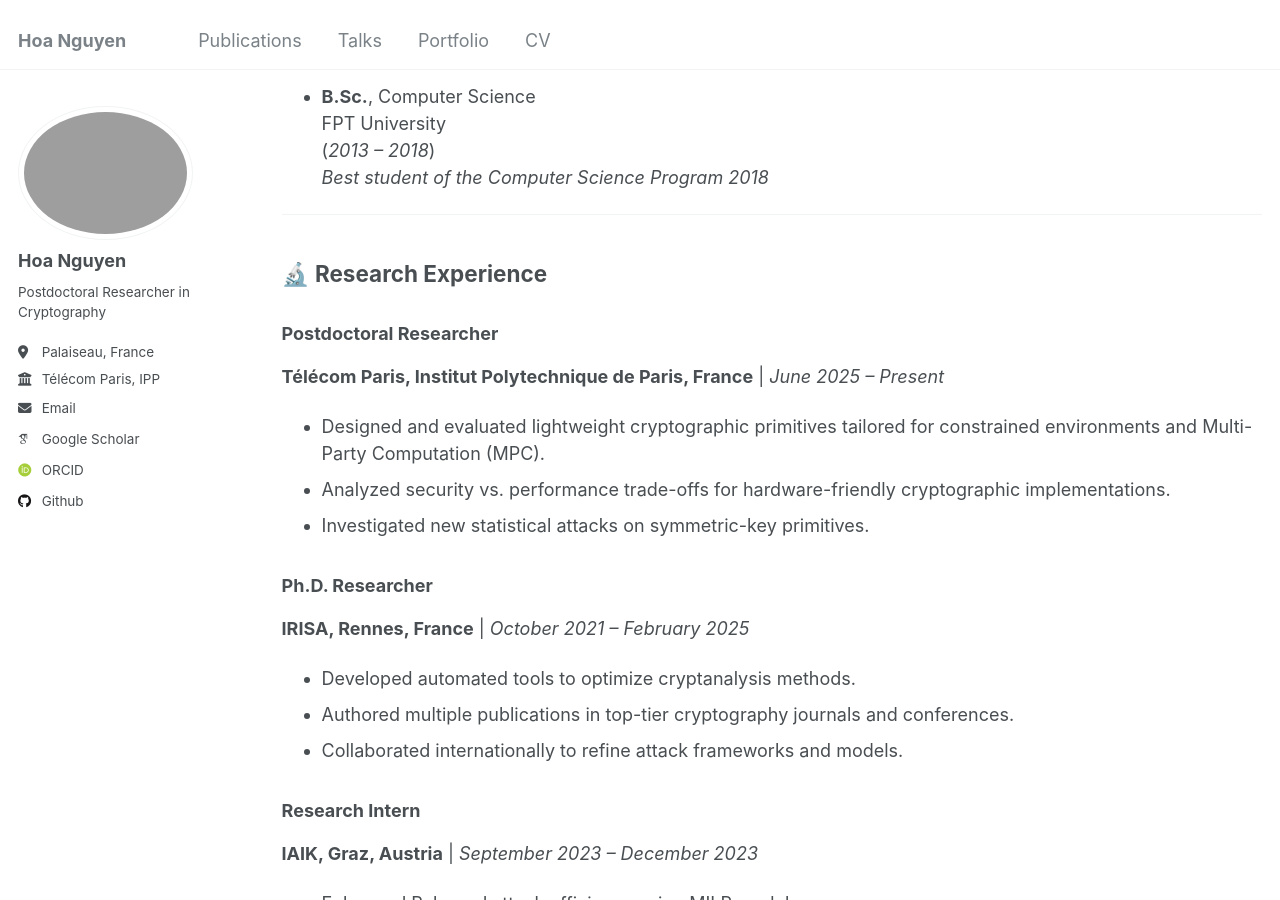
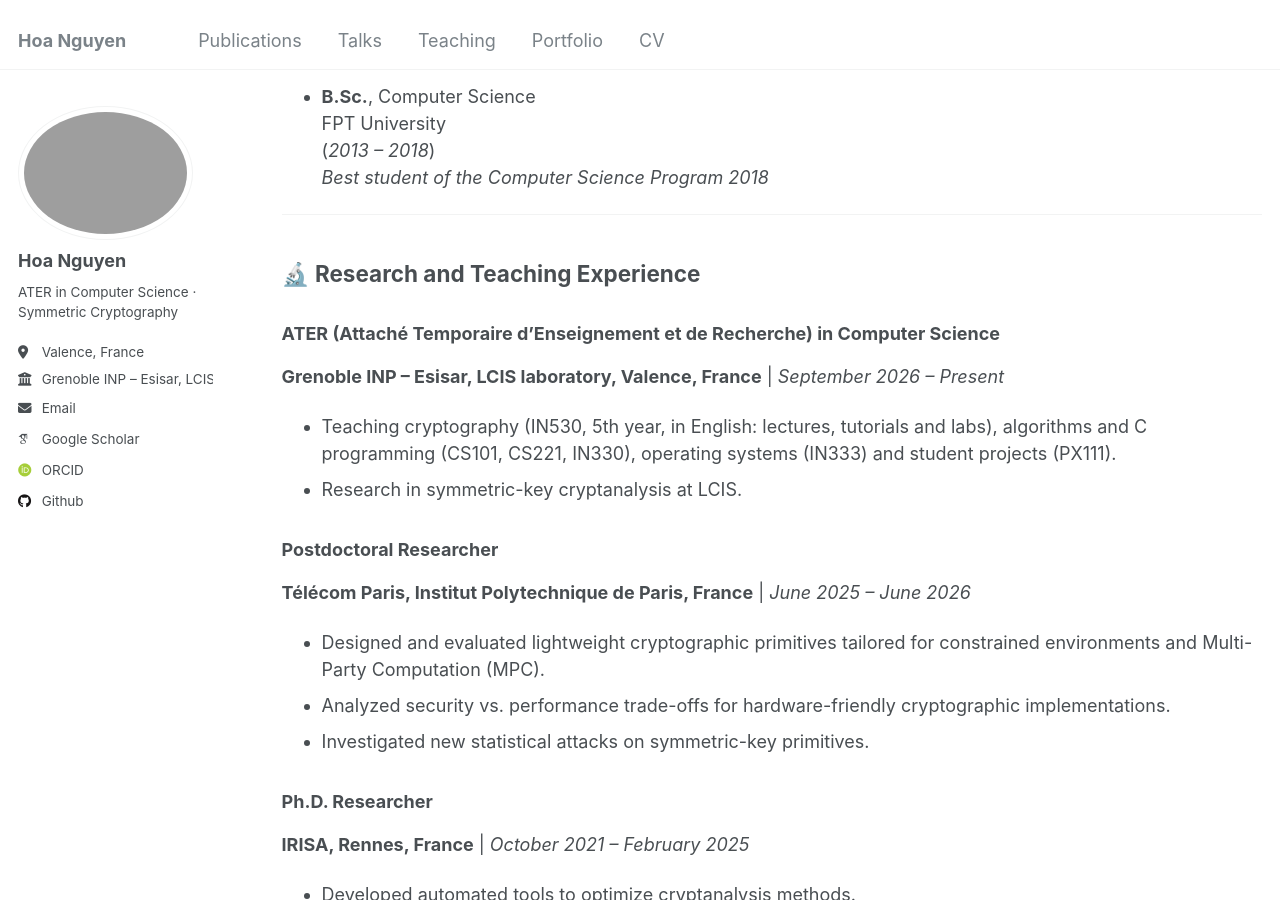
Before and after one commit to HoaNP/HoaNP.github.io, a Jekyll site: the page built from _pages/cv.md, in a window 1280 px wide and 900 px high, scrolled down 404 px. Built offline with Jekyll 4.4.1, drawn with Linux system fonts in a browser that asks for light colours; some web fonts are replaced; some of the changed text lies outside the part shown.

Commit message:
Update 2027

```diff
--- a/_config.yml
+++ b/_config.yml
@@ -11,7 +11,7 @@ locale                   : "en-FR"
 title                    : "Hoa Nguyen"
 title_separator          : "-"
 name                     : &name "Hoa Nguyen"
-description              : &description "personal description"
+description              : &description "Hoa Nguyen — ATER in Computer Science at Grenoble INP – Esisar (LCIS). Research in symmetric-key cryptanalysis and automated (MILP-based) cryptanalysis tools."
 url                      : https://hoanp.github.io # the base hostname & protocol for your site e.g. "https://[your GitHub username].github.io"
 baseurl                  : "" # the subpath of your site, e.g. "/blog"
 repository               : "hoanp/HoaNP.github.io"
@@ -24,9 +24,9 @@ author:
   avatar           : "profile.jpg"
   name             : "Hoa Nguyen"
   pronouns         : # example: "she/her"
-  bio              : "Postdoctoral Researcher in Cryptography"
-  location         : "Palaiseau, France"
-  employer         : "Télécom Paris, IPP"
+  bio              : "ATER in Computer Science · Symmetric Cryptography"
+  location         : "Valence, France"
+  employer         : "Grenoble INP – Esisar, LCIS"
   uri              : # URL
   email            : "phn.hoanguyen@gmail.com"
 
--- a/_data/navigation.yml
+++ b/_data/navigation.yml
@@ -11,8 +11,8 @@ main:
   - title: "Talks"
     url: /talks/
 
-  # - title: "Teaching"
-  #   url: /teaching/
+  - title: "Teaching"
+    url: /teaching/
 
   - title: "Portfolio"
     url: /portfolio/
--- a/_pages/cv.md
+++ b/_pages/cv.md
@@ -26,10 +26,16 @@ redirect_from:
 
 ---
 
-## 🔬 Research Experience
+## 🔬 Research and Teaching Experience
+
+### **ATER (Attaché Temporaire d'Enseignement et de Recherche) in Computer Science**
+**Grenoble INP – Esisar, LCIS laboratory, Valence, France** | *September 2026 – Present*
+
+- Teaching cryptography (IN530, 5th year, in English: lectures, tutorials and labs), algorithms and C programming (CS101, CS221, IN330), operating systems (IN333) and student projects (PX111).
+- Research in symmetric-key cryptanalysis at LCIS.
 
 ### **Postdoctoral Researcher**
-**Télécom Paris, Institut Polytechnique de Paris, France** | *June 2025 – Present*
+**Télécom Paris, Institut Polytechnique de Paris, France** | *June 2025 – June 2026*
 
 - Designed and evaluated lightweight cryptographic primitives tailored for constrained environments and Multi-Party Computation (MPC).
 - Analyzed security vs. performance trade-offs for hardware-friendly cryptographic implementations.
```
Also changed, not shown: other parts of _pages/cv.md (+2 -0 lines), _pages/about.md (+4 -2 lines), _teaching/2026-fall-cs101-algorithms-programming.md (added, +13 -0 lines), _teaching/2026-fall-cs221-algorithms-programming-2.md (added, +13 -0 lines), _teaching/2026-fall-in330-algorithms-programming.md (added, +13 -0 lines), _teaching/2026-fall-in333-operating-systems.md (added, +13 -0 lines), _teaching/2026-fall-in530-cryptography.md (added, +13 -0 lines), _teaching/2026-fall-px111-projects.md (added, +13 -0 lines).
